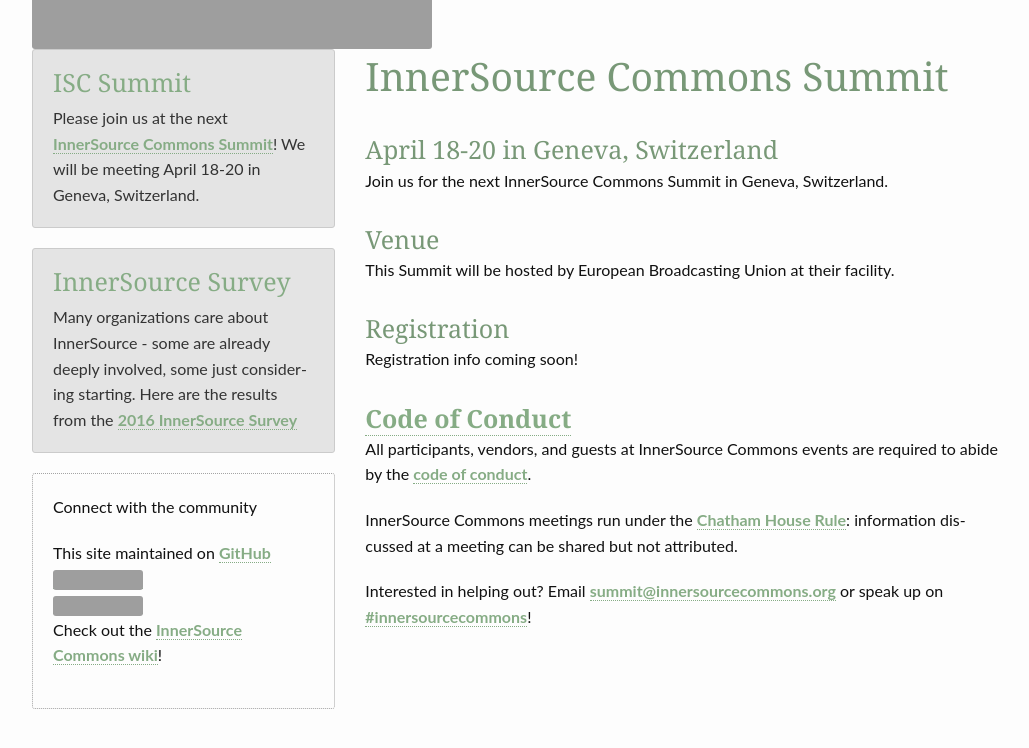
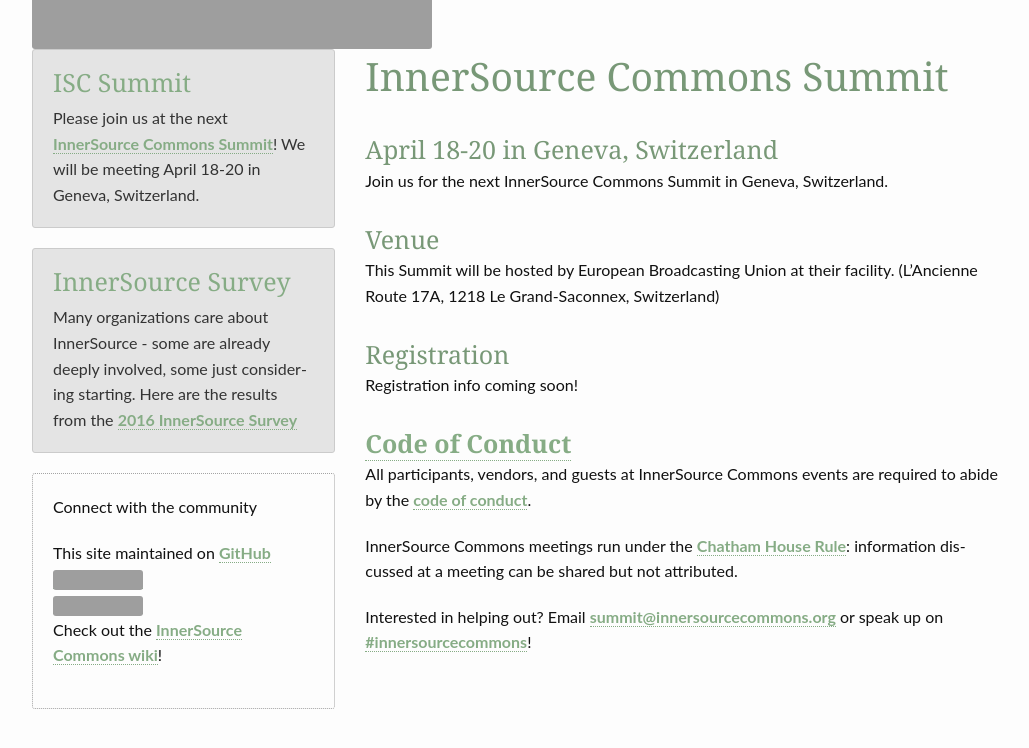
Before and after one commit to paypal/InnerSourceCommons, a Jekyll site: the page built from events/isc-spring-2017.md, in a window 1280 px wide and 900 px high, scrolled down 311 px. Shown: the top 748 px of the window, without its empty margins (123-1152 px from the left). Built offline with Jekyll 4.4.1, drawn with Linux system fonts in a browser that asks for light colours; grey boxes are pictures that could not be loaded.

Commit message:
Add venue details to Spring 2017 event

```diff
--- a/events/isc-spring-2017.md
+++ b/events/isc-spring-2017.md
@@ -9,7 +9,7 @@
 
 ### Venue
 
-This Summit will be hosted by European Broadcasting Union at their facility.
+This Summit will be hosted by European Broadcasting Union at their facility. (L'Ancienne Route 17A, 1218 Le Grand-Saconnex, Switzerland)
 
 ### Registration
 
```
